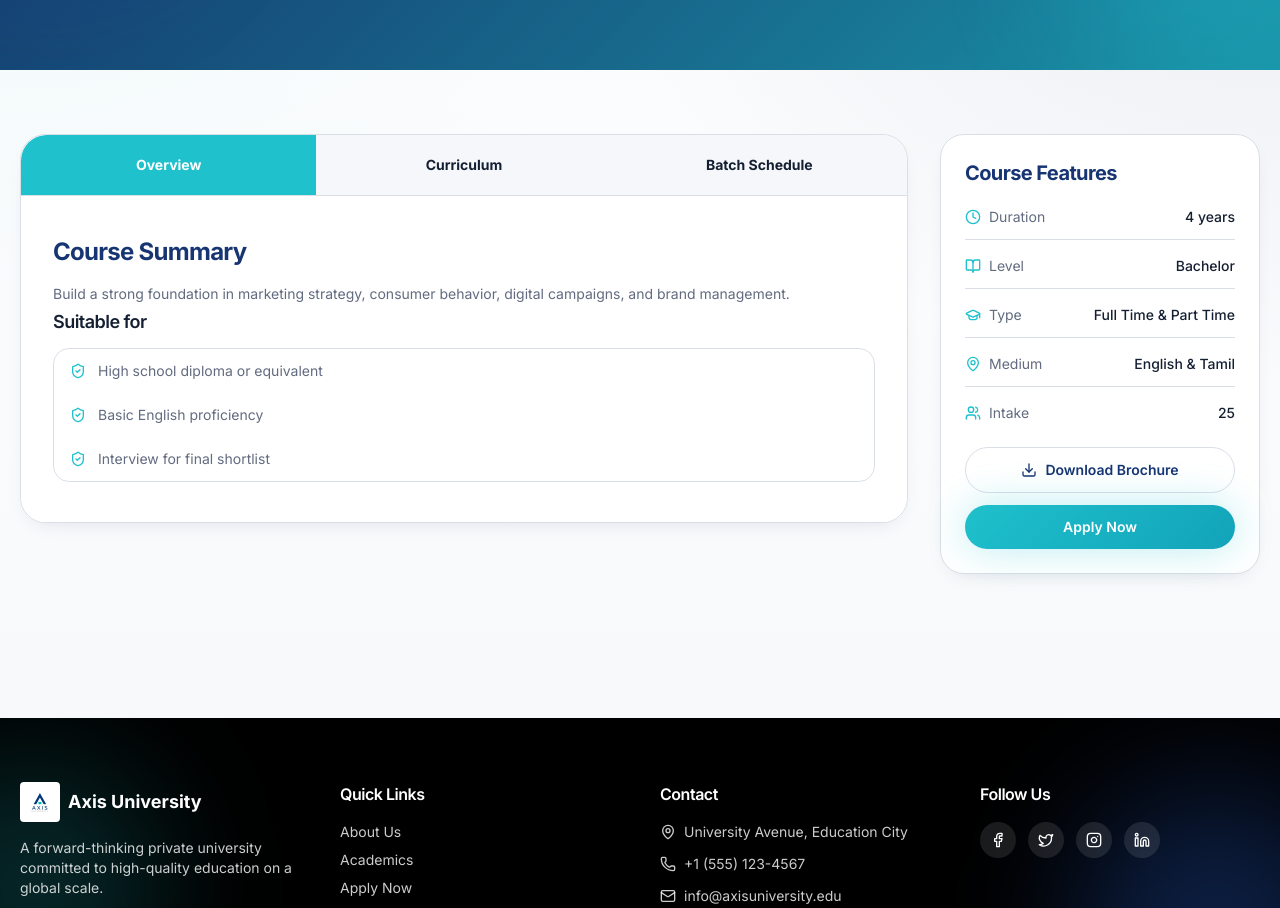
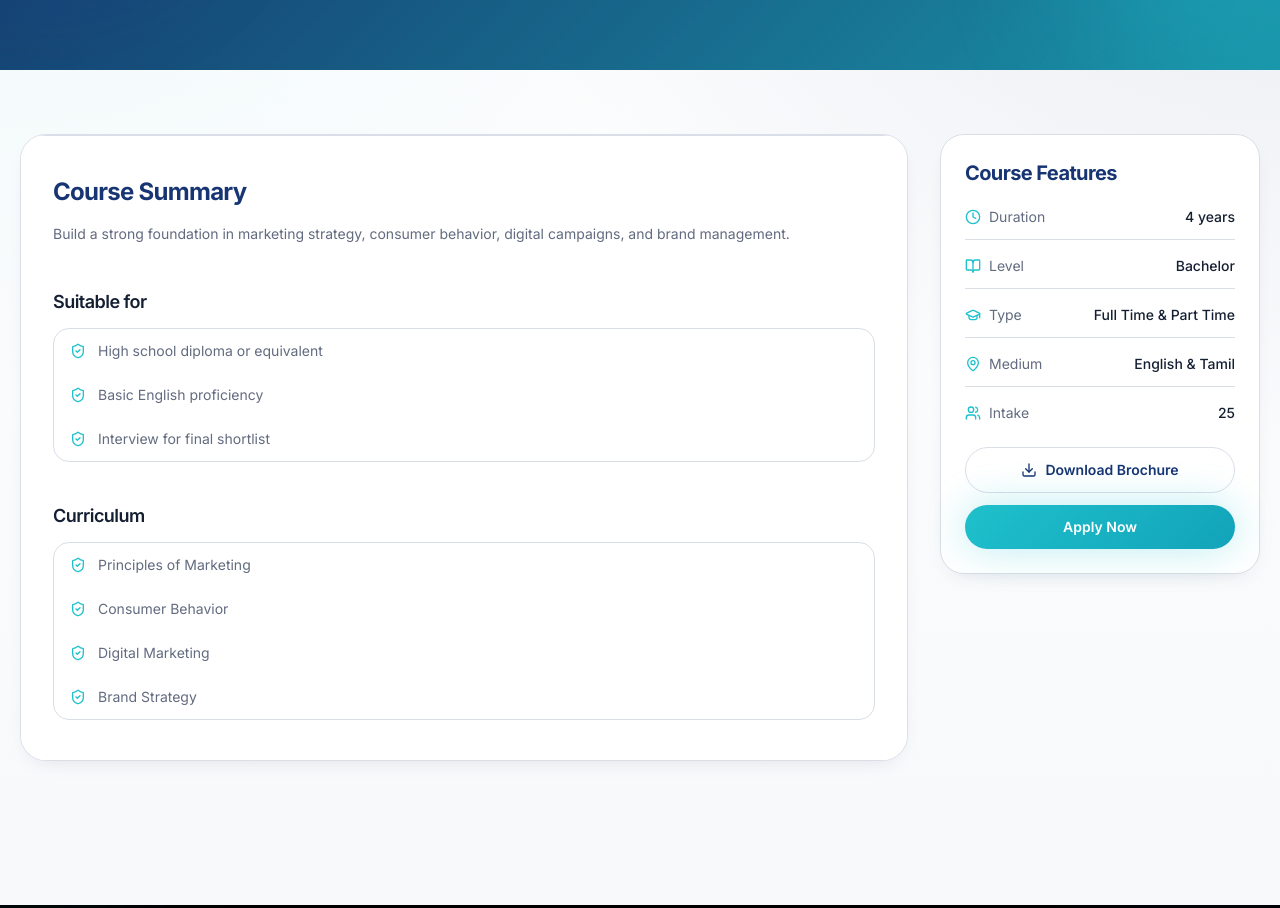
Before and after one commit to saathathm/axis-university, a React (Vite) app in the folder frontend/: page /academics/p1 in a window 1280 px wide. Shown: the part 440-1348 px from the top of the page. Built offline with nearby package versions, Linux system fonts and the light colour scheme.

Commit message:
Refactor ProgramDetail component: remove unused state and batch schedule, streamline curriculum and overview display

```diff
--- a/frontend/src/pages/ProgramDetail.jsx
+++ b/frontend/src/pages/ProgramDetail.jsx
@@ -1,10 +1,8 @@
 import { Link, useParams } from "react-router-dom";
 import Layout from "@/components/layout/Layout";
 import { faculties, programs } from "@/data/content";
-import { BookOpen, CalendarDays, Clock, Download, GraduationCap, MapPin, ShieldCheck, Users } from "lucide-react";
-import { useMemo, useState } from "react";
-
-const tabs = ["Overview", "Curriculum", "Batch Schedule"];
+import { BookOpen, Clock, Download, GraduationCap, MapPin, ShieldCheck, Users } from "lucide-react";
+import { useMemo } from "react";
 
 const getFacultyName = (facultyId) => faculties.find((faculty) => faculty.id === facultyId)?.name || "";
 
@@ -19,18 +17,8 @@ const getCurriculum = (program) => {
   ];
 };
 
-const batchSchedule = {
-  batchNumber: "CAA/05",
-  type: "Full Time",
-  startingDate: "2025-06-16",
-  days: "Monday & Tuesday",
-  start: "09:00",
-  end: "17:00",
-};
-
 const ProgramDetail = () => {
   const { programId } = useParams();
-  const [activeTab, setActiveTab] = useState("Overview");
 
   const program = useMemo(() => programs.find((item) => item.id === programId), [programId]);
 
@@ -100,25 +88,7 @@ const ProgramDetail = () => {
       <section className="py-12 md:py-16">
         <div className="container grid gap-8 lg:grid-cols-[minmax(0,1fr)_320px] items-start">
           <div className="rounded-[1.6rem] border border-border bg-card shadow-soft overflow-hidden">
-            <div className="grid grid-cols-3 text-center text-sm font-bold">
-              {tabs.map((tab) => {
-                const active = activeTab === tab;
-                return (
-                  <button
-                    key={tab}
-                    type="button"
-                    onClick={() => setActiveTab(tab)}
-                    className={`px-4 py-5 transition-smooth ${active ? "bg-accent text-accent-foreground" : "bg-secondary text-foreground hover:bg-secondary/80"} ${tab === "Overview" ? "rounded-tl-[1.6rem]" : ""} ${tab === "Batch Schedule" ? "rounded-tr-[1.6rem]" : ""}`}
-                  >
-                    {tab}
-                  </button>
-                );
-              })}
-            </div>
-
             <div className="border-t border-border bg-background px-6 py-8 md:px-8 md:py-10">
-              {activeTab === "Overview" && (
-                <>
               <div>
                 <h2 className="text-2xl font-bold text-primary">Course Summary</h2>
                 <p className="mt-3 max-w-3xl text-sm leading-7 text-muted-foreground">
@@ -126,7 +96,7 @@ const ProgramDetail = () => {
                 </p>
               </div>
 
-                  <div>
+              <div className="mt-10">
                 <h3 className="mb-3 text-lg font-semibold text-foreground">Suitable for</h3>
                 <ul className="grid gap-0 overflow-hidden rounded-2xl border border-border text-sm text-muted-foreground">
                   {overviewPoints.map((item) => (
@@ -137,56 +107,18 @@ const ProgramDetail = () => {
                   ))}
                 </ul>
               </div>
-                </>
-              )}
 
-              {activeTab === "Curriculum" && (
-                <div>
-                  <h2 className="mb-4 text-2xl font-bold text-primary">Curriculum</h2>
-                  <ul className="space-y-2">
-                    {curriculum.map((item, index) => (
-                      <li
-                        key={item}
-                        className={`flex items-start gap-4 rounded-sm border border-border px-5 py-3 ${index % 2 === 0 ? "bg-secondary/35" : "bg-background"}`}
-                      >
-                        <span className="mt-2 h-2.5 w-2.5 shrink-0 rounded-full bg-muted-foreground/80" aria-hidden="true" />
-                        <span className="text-lg leading-7 text-foreground/80">{item}</span>
+              <div className="mt-10">
+                <h3 className="mb-3 text-lg font-semibold text-foreground">Curriculum</h3>
+                <ul className="grid gap-0 overflow-hidden rounded-2xl border border-border text-sm text-muted-foreground">
+                  {curriculum.map((item) => (
+                    <li key={item} className="flex items-start gap-3 px-4 py-3 odd:bg-secondary/35 even:bg-background">
+                      <ShieldCheck className="mt-0.5 h-4 w-4 shrink-0 text-accent" />
+                      <span>{item}</span>
                     </li>
                   ))}
                 </ul>
               </div>
-              )}
-
-              {activeTab === "Batch Schedule" && (
-                <div>
-                  <div className="overflow-hidden rounded-2xl border border-border bg-background">
-                    <div className="overflow-x-auto">
-                      <table className="min-w-full border-collapse text-left">
-                        <thead>
-                          <tr className="border-b border-border text-sm font-bold text-slate-600">
-                            <th className="px-5 py-4">Batch #</th>
-                            <th className="px-5 py-4">Type</th>
-                            <th className="px-5 py-4">Starting Date</th>
-                            <th className="px-5 py-4">Day(s)</th>
-                            <th className="px-5 py-4 text-center">Start</th>
-                            <th className="px-5 py-4 text-center">End</th>
-                          </tr>
-                        </thead>
-                        <tbody>
-                          <tr className="text-lg text-slate-700">
-                            <td className="px-5 py-6 font-semibold text-foreground">{batchSchedule.batchNumber}</td>
-                            <td className="px-5 py-6">{batchSchedule.type}</td>
-                            <td className="px-5 py-6">{batchSchedule.startingDate}</td>
-                            <td className="px-5 py-6">{batchSchedule.days}</td>
-                            <td className="px-5 py-6 text-center">{batchSchedule.start}</td>
-                            <td className="px-5 py-6 text-center">{batchSchedule.end}</td>
-                          </tr>
-                        </tbody>
-                      </table>
-                    </div>
-                  </div>
-                </div>
-              )}
             </div>
           </div>
 
```
Lines whose indentation alone changed are shown as unchanged.
